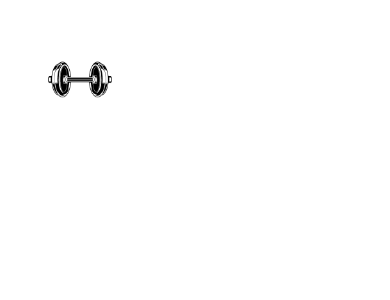
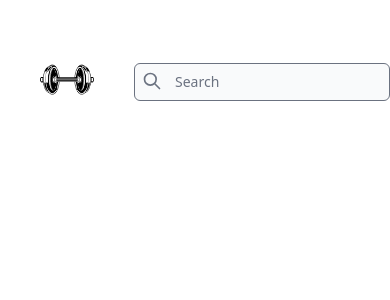
Before and after one commit to dragosduma/SportsSocialMediaNetwork, a Next.js app in the folder sports-network-client/sportssocialmedianetwork/: page / in a window 390 px wide. Shown: the top 300 px of the page. Built offline with nearby package versions, Linux system fonts and the light colour scheme.

Commit message:
Added tailwind forms, hero icons and search bar

```diff
--- a/sports-network-client/sportssocialmedianetwork/components/Header.js
+++ b/sports-network-client/sportssocialmedianetwork/components/Header.js
@@ -1,18 +1,34 @@
-import React from 'react'
-import Image from 'next/image'
+import React from 'react';
+import Image from 'next/image';
+import { SearchIcon } from '@heroicons/react/outline';
+
 export default function Header() {
     return (
-        <div>
 
-            <div className='flex items-center justify-between max-w-6xl'>
-                <div className='h-60 w-60 relative hidden lg:inline-grid'>
-                    <Image src="/Sports social media network.png" layout='fill' className='object-contain' />
-                </div>
+
+        <div className='flex items-center justify-between max-w-6xl'>
+            <div className='h-60 w-60 relative hidden lg:inline-grid'>
+                <Image
+                    src="/Sports social media network.png"
+                    layout='fill'
+                    lassName='object-contain' />
             </div>
             <div className='h-40 w-40 relative lg:hidden'>
-                <Image src="/Sports social media network small.png" layout='fill' className='object-contain' />
+                <Image
+                    src="/Sports social media network small.png"
+                    layout='fill'
+                    className='object-contain' />
             </div>
 
+            <div className="relative mt-1">
+                <div className="absolute top-2 left-2">
+                    <SearchIcon className="h-5 text-gray-500" />
+                </div>
+                <input type="text" placeholder="Search" className="bg-gray-50 pl-10 border-gray-500 text-sm focus:ring-black focus:border-black rounded-md" />
+            </div>
         </div>
+
+
+
     )
 }
--- a/sports-network-client/sportssocialmedianetwork/package.json
+++ b/sports-network-client/sportssocialmedianetwork/package.json
@@ -9,11 +9,13 @@
     "lint": "next lint"
   },
   "dependencies": {
+    "@heroicons/react": "^1.0.6",
     "next": "13.0.3",
     "react": "18.2.0",
     "react-dom": "18.2.0"
   },
   "devDependencies": {
+    "@tailwindcss/forms": "^0.5.3",
     "autoprefixer": "^10.4.13",
     "postcss": "^8.4.19",
     "tailwindcss": "^3.2.3"
--- a/sports-network-client/sportssocialmedianetwork/tailwind.config.js
+++ b/sports-network-client/sportssocialmedianetwork/tailwind.config.js
@@ -7,5 +7,5 @@
   theme: {
     extend: {},
   },
-  plugins: [],
+  plugins: [ require('@tailwindcss/forms')],
 }
```
Also changed, not shown: 1 other file (tests, documents, lock files or other folders).
